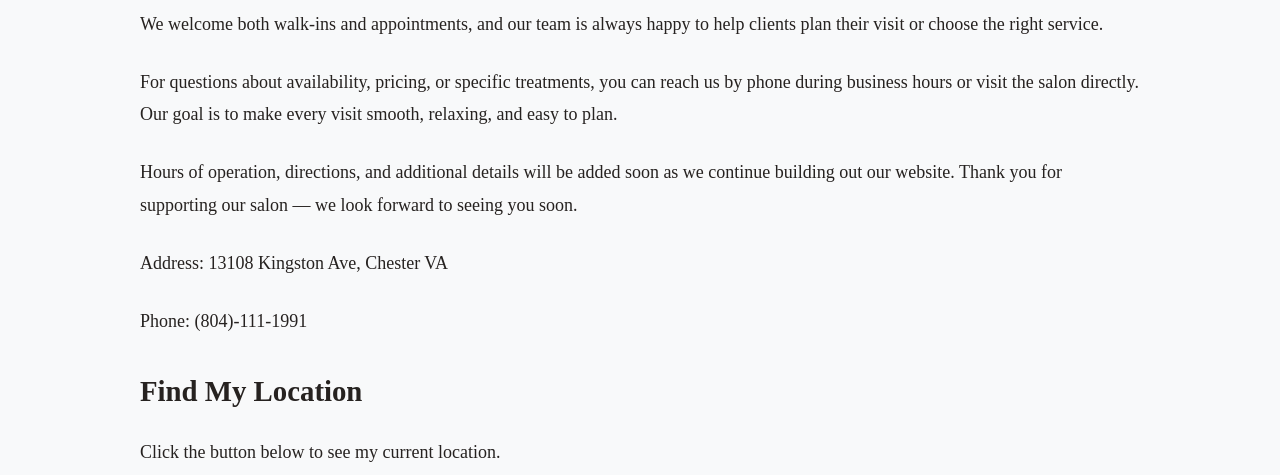
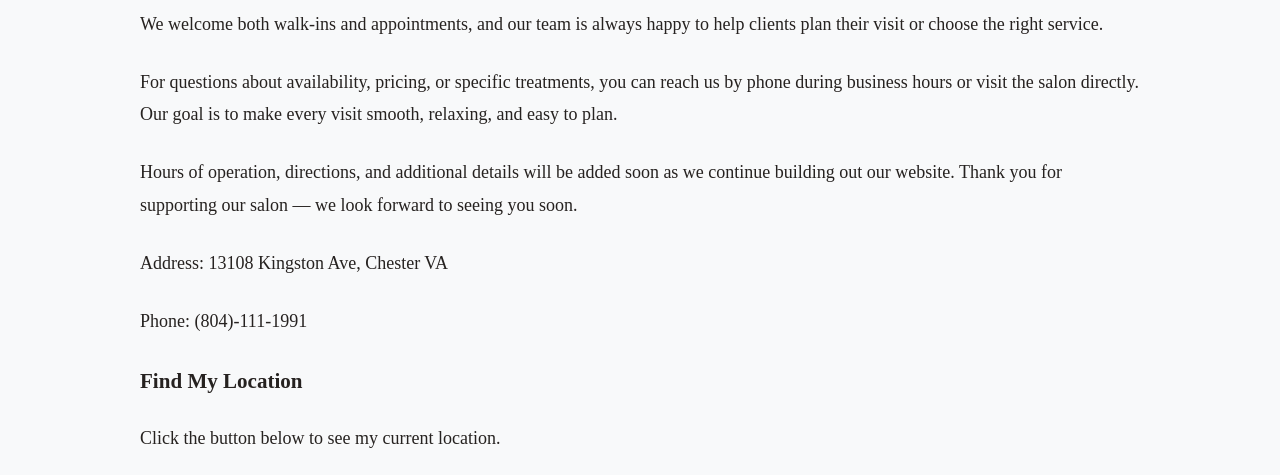
Before and after one commit to ttd78828/TienDung, a plain HTML site: page contact.html in a window 1280 px wide. Shown: the part 325-800 px from the top of the page. Drawn offline with Linux system fonts and the light colour scheme.

Commit message:
Remove h3 styles from style.css
Removed h3 styling from the CSS file.

```diff
--- a/css/style.css
+++ b/css/style.css
@@ -52,10 +52,6 @@ h1 {
 h2 {
   font-size: 2.2rem;
   margin-bottom: 1rem;
-}
-h3 {
-  font-size: 1.8rem;
-  margin-bottom: 0.75rem;
 }
 p {
   margin-bottom: 1.6rem;
```
